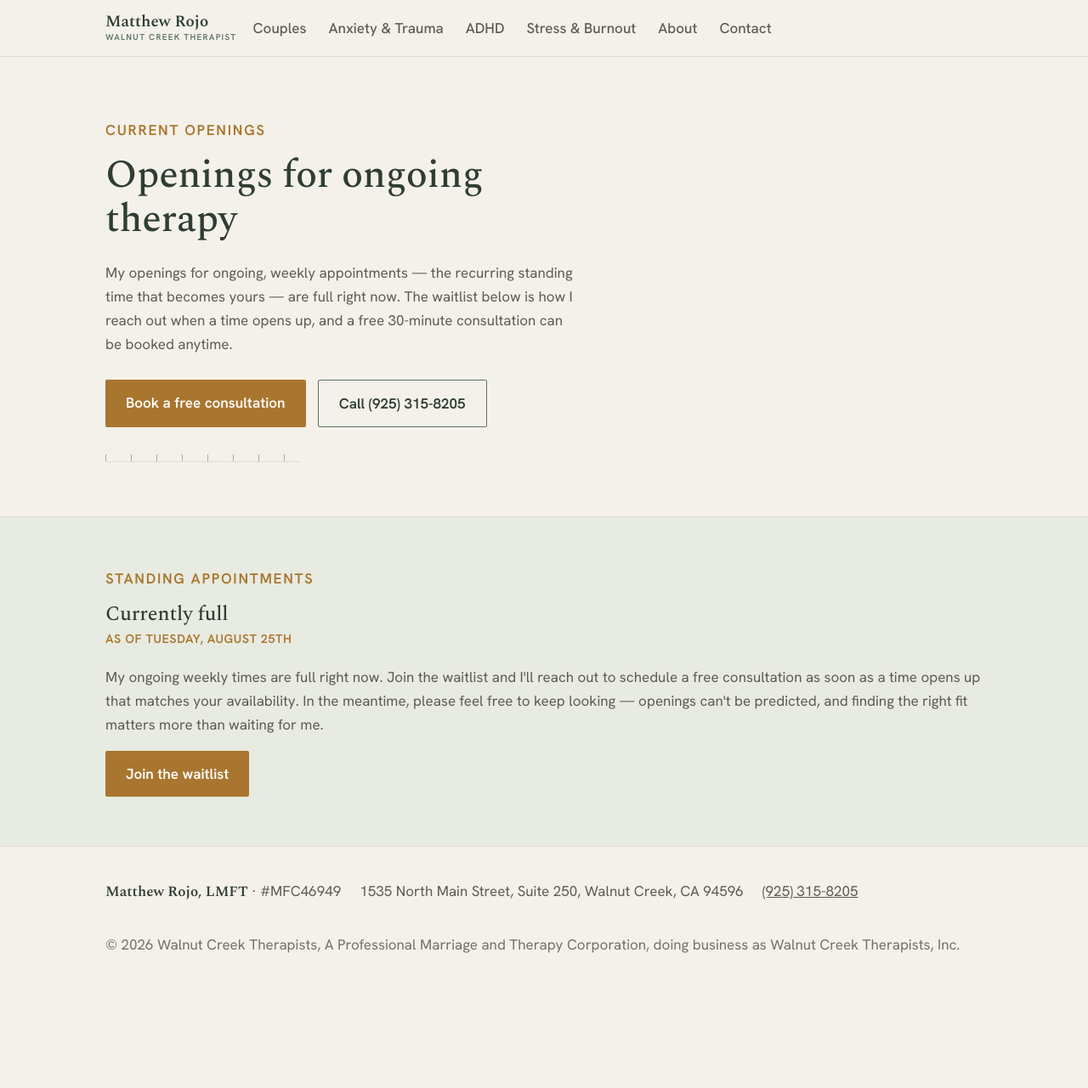
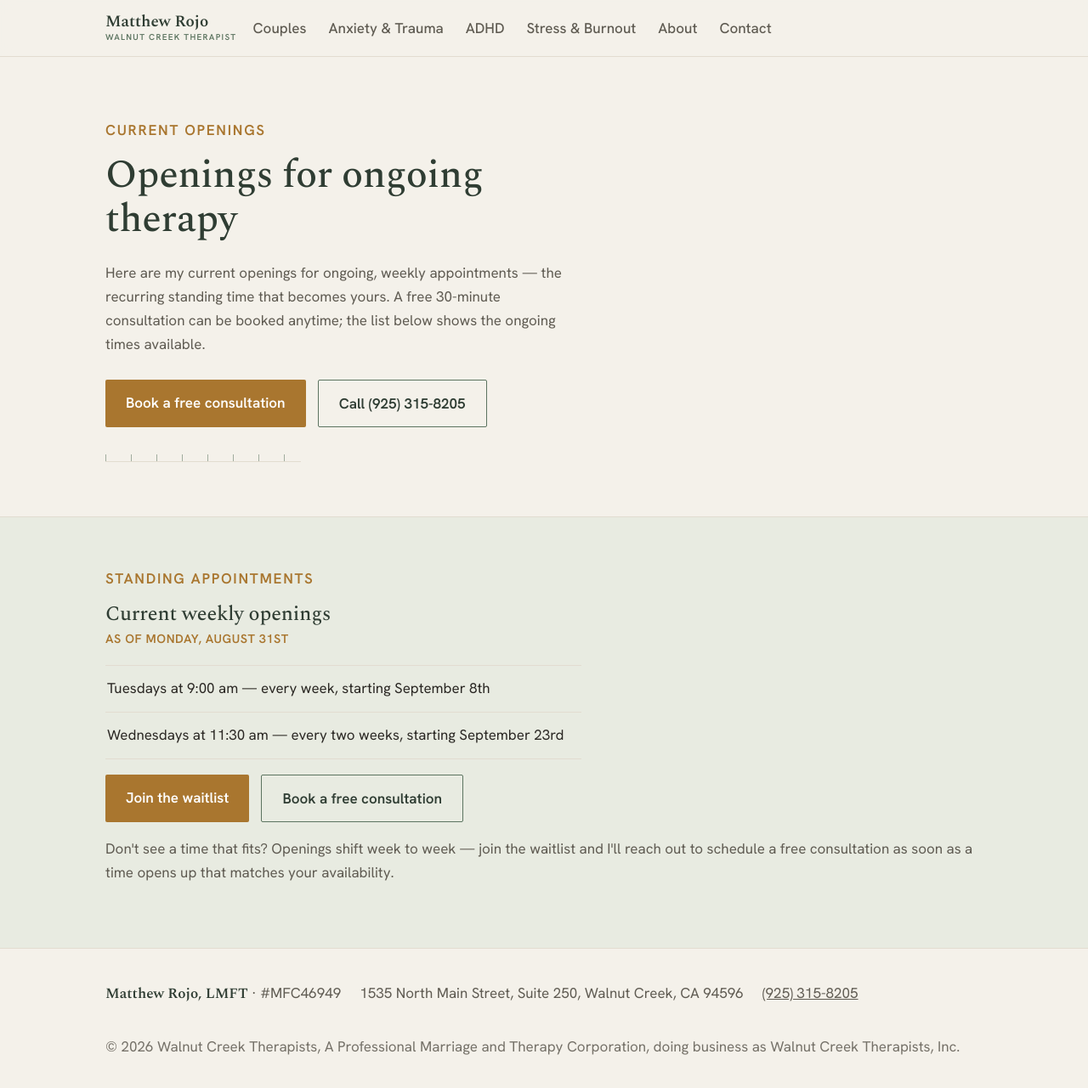
Before and after one commit to walnutcreektherapist/walnutcreektherapist.github.io, a Jekyll site: the page built from openings.html, in a window 1280 px wide and 1284 px high. Shown: the top 1281 px of the window at 85% size. Built offline with Jekyll 4.4.1, drawn with Linux system fonts in a browser that asks for light colours.

Commit message:
Change openings mode to hybrid and update schedule

```diff
--- a/_config.yml
+++ b/_config.yml
@@ -55,13 +55,13 @@
 #   waitlist_url points to the SimplePractice CONTACT FORM (the waitlist intake),
 #   NOT the consult scheduler. Don't swap them.
 openings:
-  mode: "full"
-  as_of: "Tuesday, August 25th"
+  mode: "hybrid"
+  as_of: "Monday, August 31st"
   waitlist_url: "https://walnutcreektherapists.clientsecure.me/contact-widget"
   slots:
     # - "Mondays at 10:15 am — every two weeks, starting August 31st"
-    # - "Tuesdays at 10:15 am — every two weeks, starting August 31st"
-    # - "Wednesdays at 11:30 am — every two weeks, starting August 26th"
+     - "Tuesdays at 9:00 am — every week, starting September 8th"
+     - "Wednesdays at 11:30 am — every two weeks, starting September 23rd"
     # - "Wednesdays at 12:45 pm — every week, starting August 19th"
     # - "Thursdays at 2:30 pm — every two weeks, starting August 27th"
 
```
